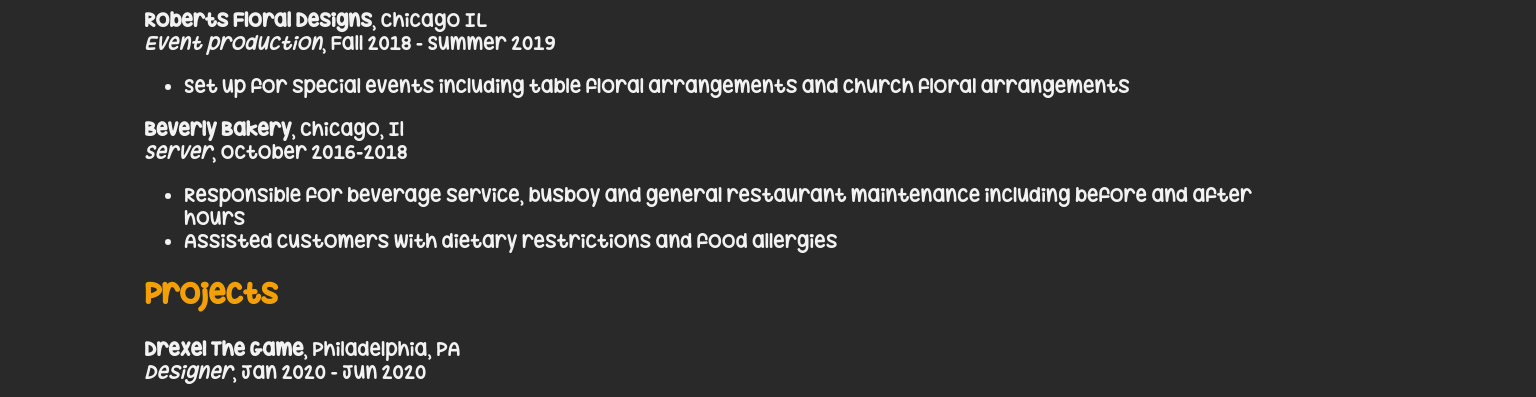
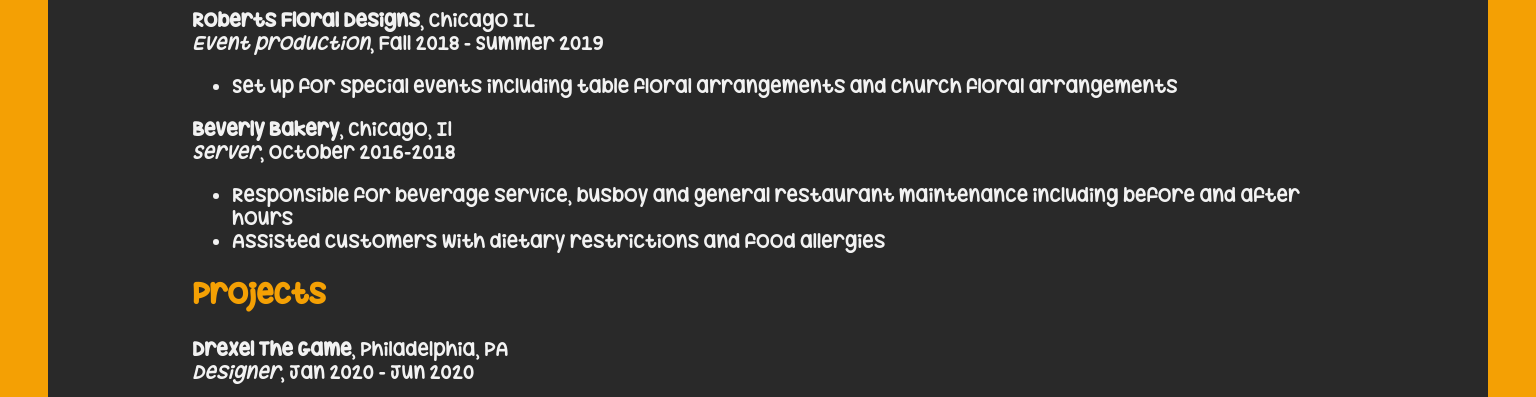
Before and after one commit to al3458/idm-222-Andrew, a plain HTML site: page resume.html in a window 1536 px wide. Shown: the part 703-1100 px from the top of the page. Drawn offline with Linux system fonts and the light colour scheme.

Commit message:
min width media Q
made a final change where the backgorund changes color and doesnt go above a certain width

```diff
--- a/resume.html
+++ b/resume.html
@@ -9,6 +9,7 @@
     <title>Resume</title>
 </head>
 <body>
+    <div id="wide">
         <div class="topnav">
             <a href="index.html">Home</a>
             <a href="portfolio.html">Portfolio</a>
@@ -84,5 +85,6 @@
                 <li>Member/Captain St. Rita High School Track 2015-2019</li>
             </ul>
         </div>
+    </div>
 </body>
 </html>
--- a/resumeStyle.css
+++ b/resumeStyle.css
@@ -3,6 +3,9 @@ body {
     background-color: #292929;
     color: #f2f2f2;
     font-family: Hug;
+}
+
+#wide {
     max-width: 1440px;
 }
 
@@ -52,3 +55,17 @@ h2 {
         font-size: 100%;
     }
 }
+
+@media screen and (min-width: 1440px) {
+    body {
+        background-color: rgb(244, 160, 4);
+        display: flex;
+        flex-direction: column;
+        justify-content: center;
+        align-items: center;
+    }
+
+    #wide {
+        background-color: #292929;
+    }
+}
```
Lines whose indentation alone changed are shown as unchanged.
